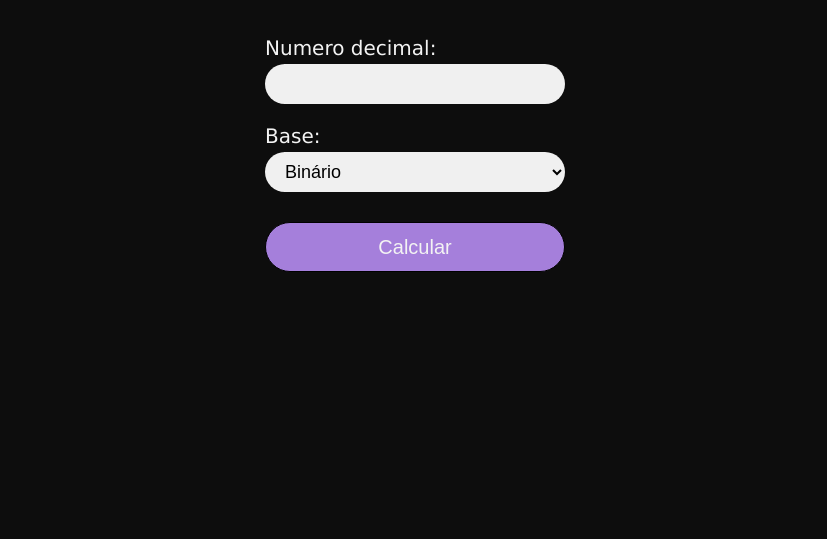
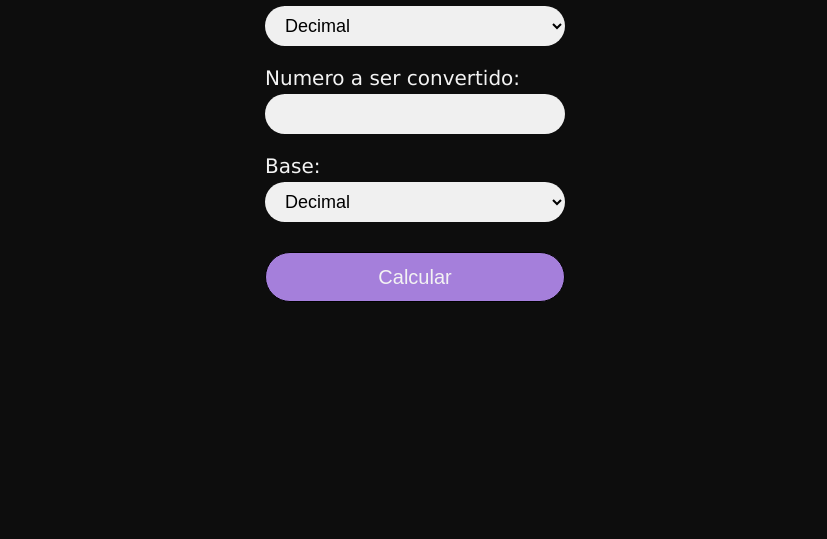
Before and after one commit to YuriOlivs/calculadora-de-bases, a plain HTML site: page index.html in a window 1280 px wide. Shown: the part 261-800 px from the top of the page, without its empty margins (225-1052 px from the left). Drawn offline with Linux system fonts and the light colour scheme.

Commit message:
Update index.html

```diff
--- a/index.html
+++ b/index.html
@@ -11,14 +11,24 @@
    <div id="calculadora">
          <h1>Calculadora de Decimais</h1>
 
+         <label for="select_base_from">
+            <select name="base_original" id="select_base_from">
+               <option value="decimal">Decimal</option>
+               <option value="binario">Binário</option>
+               <option value="octal">Octal</option>
+               <option value="hexa">Hexadecimal</option>
+            </select>
+         </label>
+
          <label for="ipt_numero">
-            Numero decimal:
+            Numero a ser convertido:
             <input type="text" id="ipt_numero">
          </label>
 
-         <label for="select_bases">
+         <label for="select_base_to">
             Base:
-            <select name="bases" id="select_bases">
+            <select name="bases" id="select_base_to">
+               <option value="decimal">Decimal</option>
                <option value="binario">Binário</option>
                <option value="octal">Octal</option>
                <option value="hexa">Hexadecimal</option>
```
